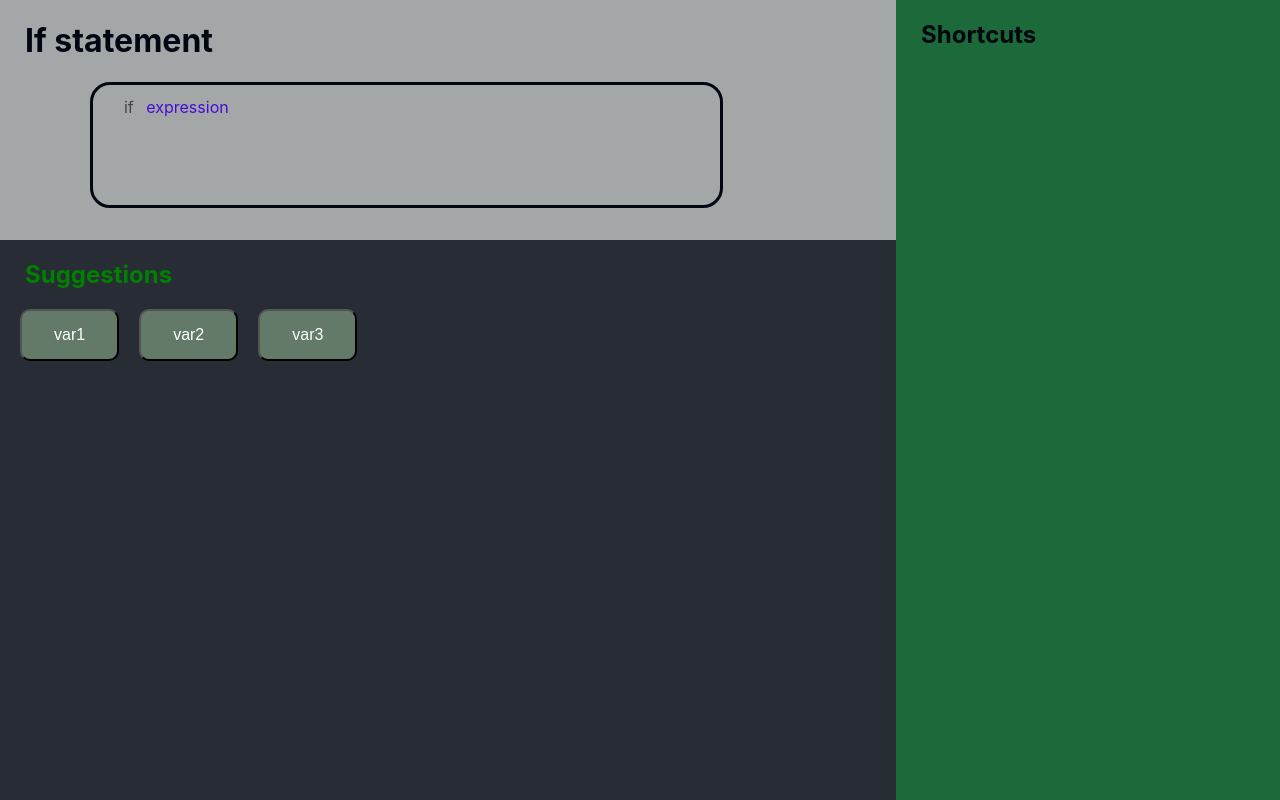
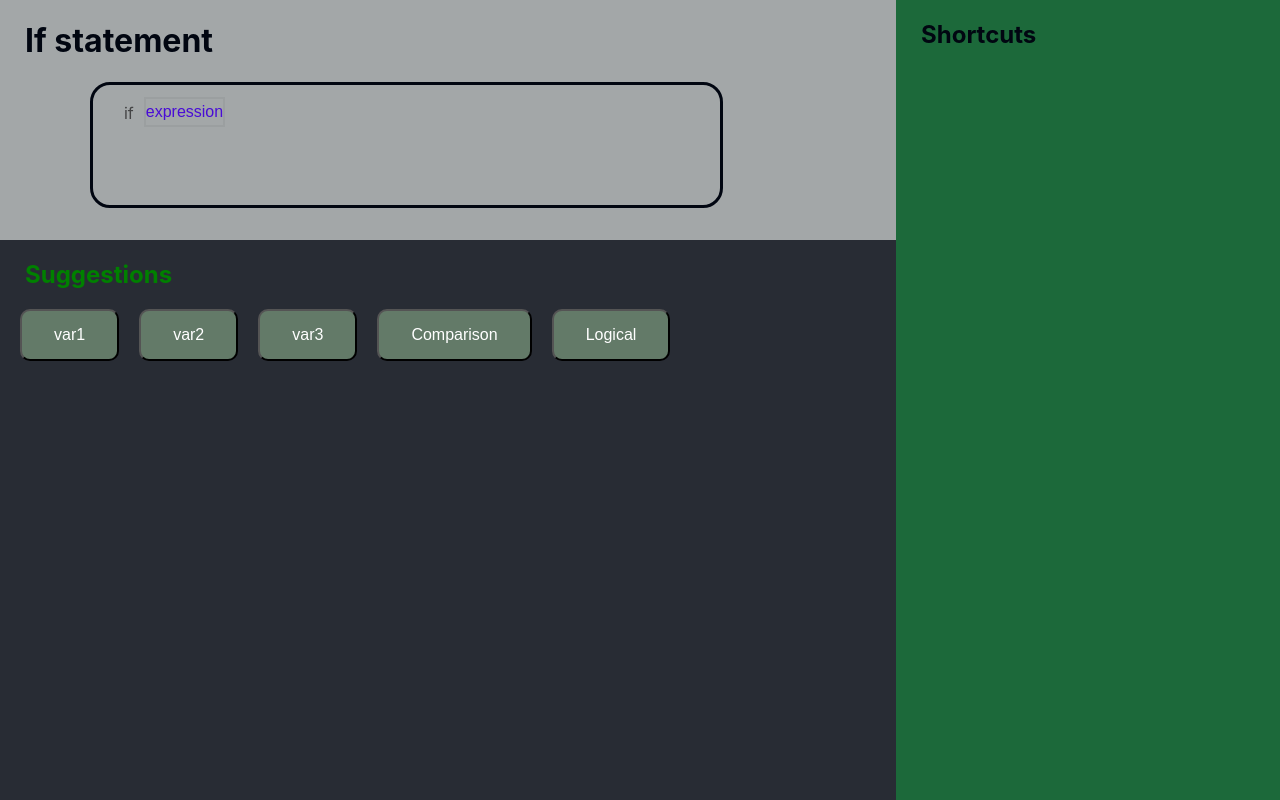
Before and after one commit to madushajg/expression-editor-poc, a React (Create React App) app: page / in a window 1280 px wide. Built offline with nearby package versions, Linux system fonts and the light colour scheme.

Commit message:
Add button components

```diff
--- a/src/App.css
+++ b/src/App.css
@@ -97,17 +97,40 @@
   height: fit-content;
   width: fit-content;
   color: #490cd6;
+  margin-left: 10px;
 }
 
 .App-expression-block-disabled {
   display: flex;
   flex-direction: column;
   position: relative;
-  top: 10%;
+  top: 15%;
   left: 5%;
   height: fit-content;
   width: fit-content;
   color: rgba(12, 11, 11, 0.63);
+}
+
+.App-expression-component {
+  position: relative;
+  left: 5%;
+  top: 10%;
+  background-color: #a3a7a8;
+  color: #490cd6;
+  text-align: center;
+  display: inline-block;
+  font-size: 16px;
+  margin-left: 10px;
+  padding: unset;
+  height: 30px;
+  border-radius: unset;
+  border-style: solid;
+  border-color: #9b9fa0;
+}
+
+.App-expression-component:hover {
+  background-color: #a3a7a8;
+  color: #2f068f;
 }
 
 button {
@@ -119,7 +142,12 @@ button {
   font-size: 16px;
   border-radius: 10px;
   margin-left: 20px;
+  /* border-style: solid */
+}
 
+button:hover {
+  background-color: #48584b;
+  color: white;
 }
 
 h1 {
--- a/src/App.js
+++ b/src/App.js
@@ -11,7 +11,7 @@ function App() {
 }
 
 function LeftPane() {
-  const [expression, setExpression] = useState("expression");
+  const [expression, setExpression] = useState(["expression"]);
 
   return (
     <div className="App-leftPane">
@@ -44,21 +44,43 @@ function ContextSensitivePane(props) {
   return (
     <div className="App-context-sensitivePane">
       <h2 style={{color: "green"}}>Suggestions</h2>
-      <button value="var1" onClick={(e)=>props.expressionHandler(e.target.value)}>var1</button>
-      <button value="var2" onClick={(e)=>props.expressionHandler(e.target.value)}>var2</button>
-      <button value="var3" onClick={(e)=>props.expressionHandler(e.target.value)}>var3</button>
+      <button value="var1" onClick={(e)=>props.expressionHandler([e.target.value])}>var1</button>
+      <button value="var2" onClick={(e)=>props.expressionHandler([e.target.value])}>var2</button>
+      <button value="var3" onClick={(e)=>props.expressionHandler([e.target.value])}>var3</button>
+      <ComparisonButton exprs = {props.expressionHandler} />
+      <LogicalButton exprs = {props.expressionHandler} />
     </div>
   );
 }
 
 function ExpressionTemplate(props) {
+  const data = props.expression
 
   return (
     <div className="App-statement-template-editor">
       <div className="App-expression-block-disabled">if</div>
-      <div className="App-expression-block">{props.expression}</div>
+      {data.map(name => (
+          <button className="button1 App-expression-component">{name}</button>
+      ))}
     </div>
   );
 }
 
+
+function ComparisonButton (props) {
+  const template = ["expression1", ">", "expression2"]
+
+  return (
+    <button onClick={()=>props.exprs(template)}>Comparison</button>
+  )
+}
+
+function LogicalButton (props) {
+  const template = ["expression1", "==", "expression2"]
+
+  return (
+    <button onClick={()=>props.exprs(template)}>Logical</button>
+  )
+}
+
 export default App;
```
